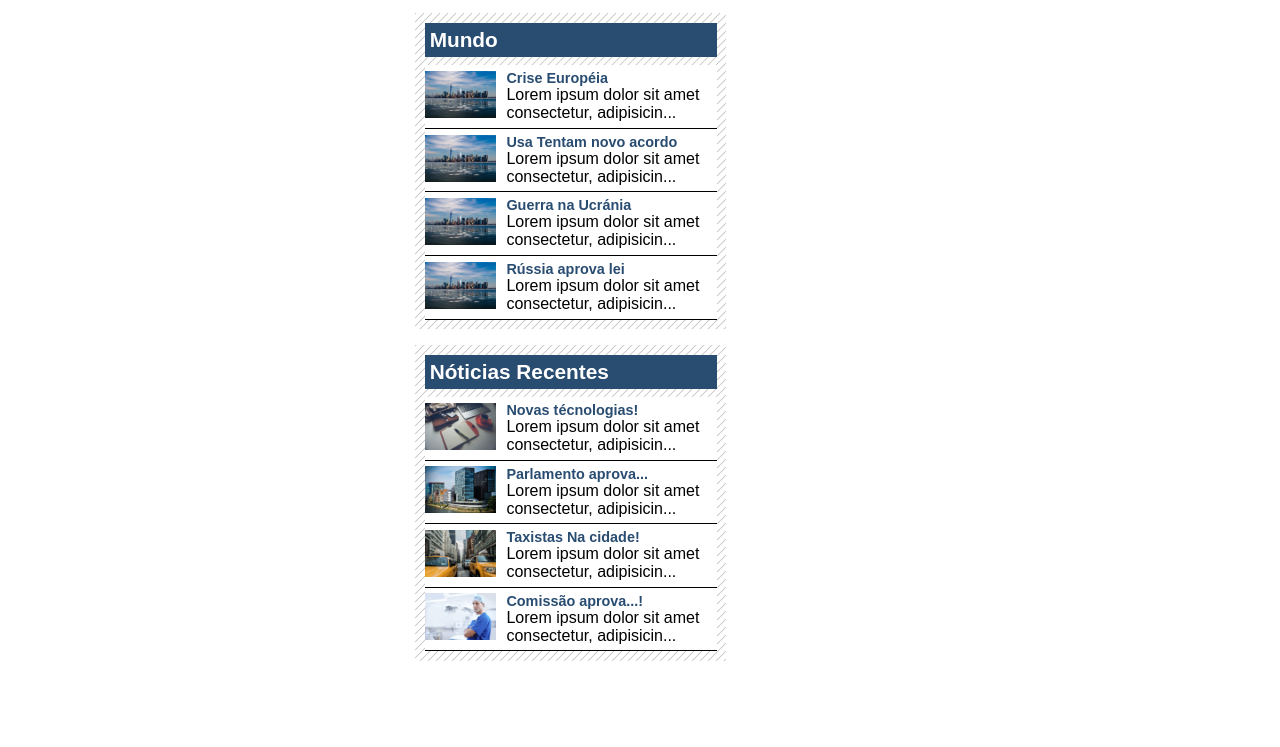
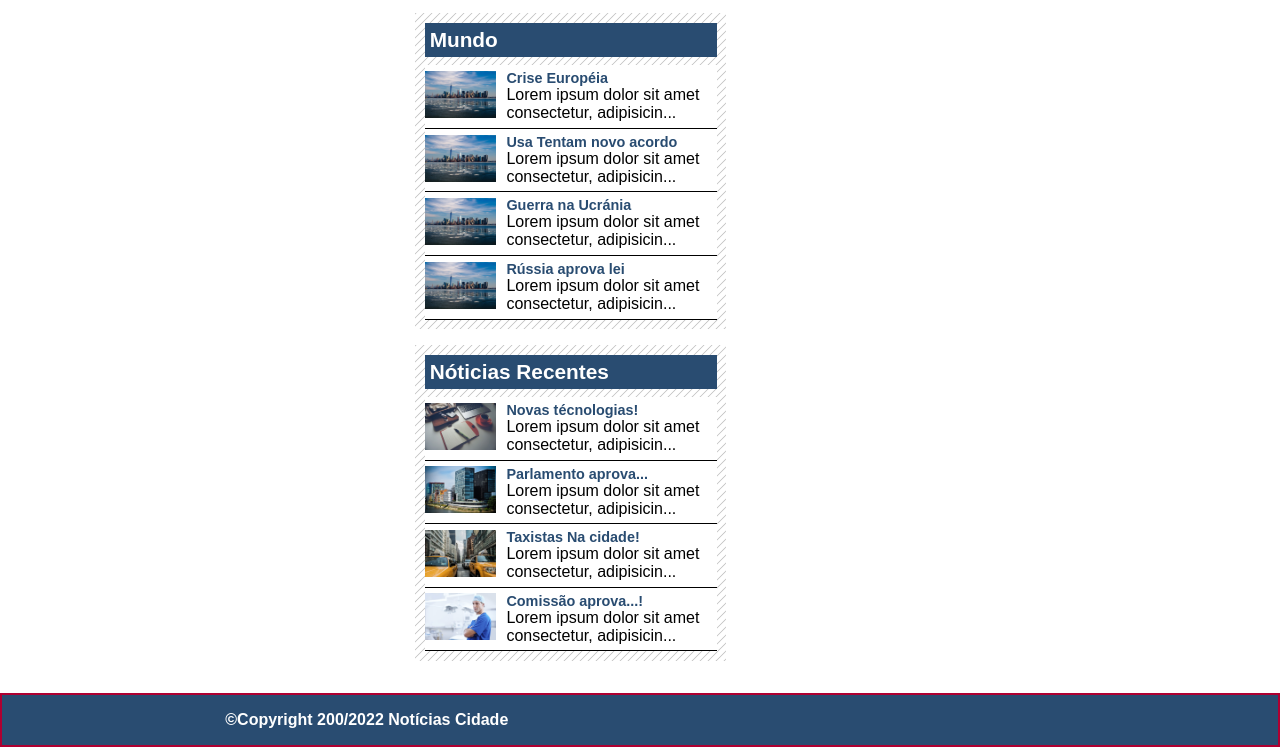
Before and after one commit to MatheusSchuster/NoticiasCidade-HTML-CSS, a plain HTML site: page index.html in a window 1280 px wide. Shown: the part 1015-1762 px from the top of the page. Before the commit the page ends 1684 px from the top, so only its background shows below. Drawn offline with Linux system fonts and the light colour scheme.

Commit message:
Terminando footer dps de algum tempo

```diff
--- a/index.html
+++ b/index.html
@@ -141,7 +141,7 @@
                     <a href="">
                         <div class="small-box">
                             <div class="small-img">
-                                <img  class="img-notice"src="src/img/mundo.jpg" alt="">
+                                <img class="img-notice" src="src/img/mundo.jpg" alt="">
                             </div>
                             <div class="right-text">
                                 <h4>Parlamento aprova...</h4>
@@ -177,7 +177,9 @@
 
     </div>
     <div id="footer">
+      <div class="footerContent">
         <p> &#169;Copyright 200/2022 Notícias Cidade</p>
+      </div>
     </div>
 </body>
 
--- a/src/css/style.css
+++ b/src/css/style.css
@@ -112,10 +112,8 @@ h4 {
 #right-content2 {
     width: 78%;
     float: right;
+    margin-bottom: 1.5em;
 }
-
-
-
 
 #interviews,
 #news,
@@ -224,3 +222,18 @@ img.img-notice {
 #recent-news p {
     margin: 0;
 }
+
+/* Rodapé */
+#footer {
+    border: #ae0031 solid 2px;
+    clear: both;
+    background-color: #294c71;
+}
+.footerContent{
+    width: 65%;
+    margin: 0 auto;
+}
+#footer p{
+    font-weight: bold;
+    color: #fff;
+}
```
